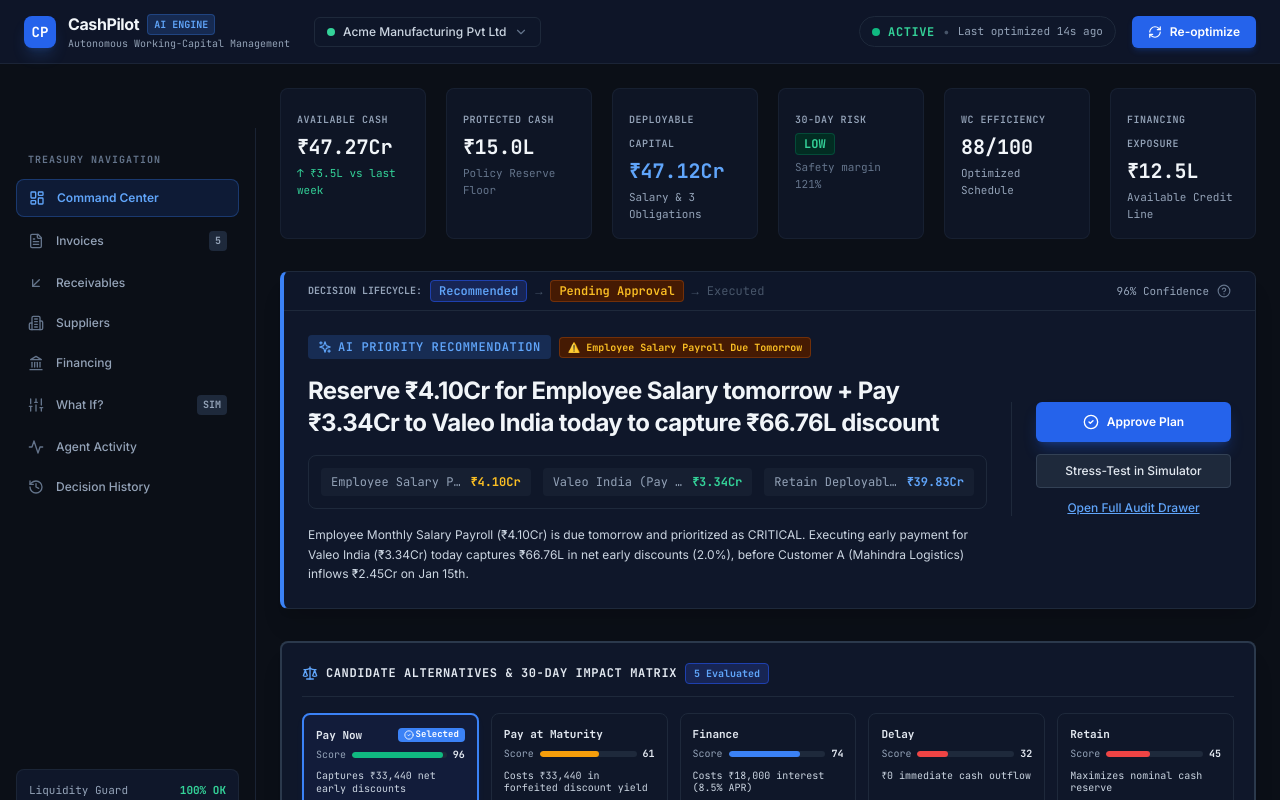
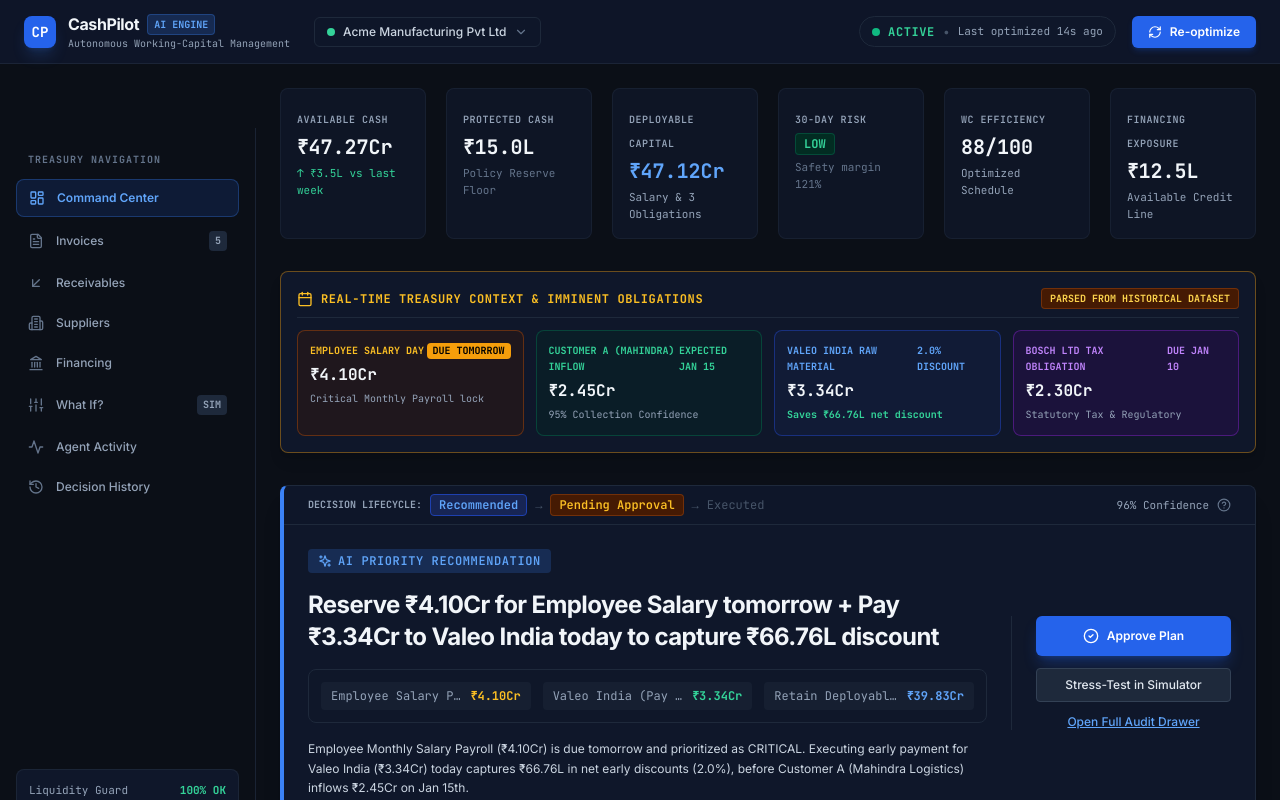
Before and after one commit to devesh-54/CaptialMind, a React (Vite) app: page / in a window 1280 px wide. Shown: the top 800 px of the page. Built offline with nearby package versions, Linux system fonts and the light colour scheme; no server answers.

Commit message:
feat: add dedicated prominent Real-Time Business Context & Imminent Obligations card grid to main dashboard

```diff
--- a/src/pages/CommandCenter.tsx
+++ b/src/pages/CommandCenter.tsx
@@ -5,7 +5,11 @@
   HelpCircle,
   Sparkles,
   ArrowRight,
-  AlertTriangle
+  AlertTriangle,
+  Calendar,
+  ArrowDownLeft,
+  DollarSign,
+  Building
 } from 'lucide-react';
 import { ResponsiveContainer, AreaChart, Area, XAxis, YAxis, Tooltip, ReferenceLine } from 'recharts';
 import { mockActivityFeed, mockInvoices, mockOptionCandidates } from '../data/mockData';
@@ -63,6 +67,7 @@
     { day: 'Feb 12', cash: 4740.0, pessimistic: 4715.0 },
     { day: 'Feb 20', cash: 4780.0, pessimistic: 4750.0 },
   ];
+
   const obligationsList = data?.obligations || [
     {
       id: 'OBL-001',
@@ -97,8 +102,8 @@
       aiAction: 'Pay Now'
     }
   ];
+
   const activityList = data?.activityFeed || mockActivityFeed;
-
   const activeCandidate = candidates.find(c => c.id === previewCandidateId);
 
   const chartData = forecast.map((point: any, idx: number) => {
@@ -115,7 +120,7 @@
   return (
     <div className="space-y-8 pb-12">
 
-      {/* 2. DECLUTTERED KPI STRIP */}
+      {/* 1. DECLUTTERED KPI STRIP */}
       <div className="grid grid-cols-2 md:grid-cols-3 lg:grid-cols-6 gap-5">
         <div className="bg-[#0F172A]/80 border border-slate-800/60 p-4 rounded-lg">
           <span className="text-[10px] font-semibold uppercase text-slate-400 tracking-wider font-mono">Available Cash</span>
@@ -160,7 +165,66 @@
         </div>
       </div>
 
-      {/* 2. REFINED HERO CARD (Showing Salary Day & Customer A context) */}
+      {/* PROMINENT REAL-TIME BUSINESS CONTEXT & OBLIGATIONS BANNER */}
+      <div className="bg-[#0F172A] border border-amber-500/40 rounded-lg p-4 space-y-3 shadow-lg">
+        <div className="flex items-center justify-between border-b border-slate-800 pb-2">
+          <div className="flex items-center space-x-2">
+            <Calendar className="w-4 h-4 text-amber-400" />
+            <h3 className="text-xs font-mono font-bold uppercase tracking-wider text-amber-400">
+              Real-Time Treasury Context & Imminent Obligations
+            </h3>
+          </div>
+          <span className="px-2 py-0.5 rounded text-[10px] font-mono font-bold bg-amber-950 text-amber-300 border border-amber-800/60">
+            PARSED FROM HISTORICAL DATASET
+          </span>
+        </div>
+
+        <div className="grid grid-cols-1 sm:grid-cols-2 lg:grid-cols-4 gap-3 font-mono text-xs">
+
+          {/* Card 1: Employee Salary */}
+          <div className="bg-amber-950/30 border border-amber-800/60 p-3 rounded-lg space-y-1">
+            <div className="flex items-center justify-between text-[10px] text-amber-400 font-bold uppercase">
+              <span>Employee Salary Day</span>
+              <span className="px-1.5 py-0.2 rounded bg-amber-500 text-black font-bold">DUE TOMORROW</span>
+            </div>
+            <div className="text-base font-bold text-slate-100">₹4.10Cr</div>
+            <div className="text-[10px] text-slate-400">Critical Monthly Payroll lock</div>
+          </div>
+
+          {/* Card 2: Customer A Inflow */}
+          <div className="bg-emerald-950/30 border border-emerald-800/60 p-3 rounded-lg space-y-1">
+            <div className="flex items-center justify-between text-[10px] text-emerald-400 font-bold uppercase">
+              <span>Customer A (Mahindra) Inflow</span>
+              <span>EXPECTED JAN 15</span>
+            </div>
+            <div className="text-base font-bold text-slate-100">₹2.45Cr</div>
+            <div className="text-[10px] text-slate-400">95% Collection Confidence</div>
+          </div>
+
+          {/* Card 3: Valeo India Invoice */}
+          <div className="bg-blue-950/30 border border-blue-800/60 p-3 rounded-lg space-y-1">
+            <div className="flex items-center justify-between text-[10px] text-blue-400 font-bold uppercase">
+              <span>Valeo India Raw Material</span>
+              <span>2.0% DISCOUNT</span>
+            </div>
+            <div className="text-base font-bold text-slate-100">₹3.34Cr</div>
+            <div className="text-[10px] text-emerald-400 font-bold">Saves ₹66.76L net discount</div>
+          </div>
+
+          {/* Card 4: Bosch Tax Obligation */}
+          <div className="bg-purple-950/30 border border-purple-800/60 p-3 rounded-lg space-y-1">
+            <div className="flex items-center justify-between text-[10px] text-purple-400 font-bold uppercase">
+              <span>Bosch Ltd Tax Obligation</span>
+              <span>DUE JAN 10</span>
+            </div>
+            <div className="text-base font-bold text-slate-100">₹2.30Cr</div>
+            <div className="text-[10px] text-slate-400">Statutory Tax & Regulatory</div>
+          </div>
+
+        </div>
+      </div>
+
+      {/* 2. REFINED HERO CARD */}
       <div className="bg-[#0F172A] border-l-4 border-l-blue-500 border-y border-r border-slate-800 rounded-lg overflow-hidden shadow-xl">
 
         <div className="bg-slate-900/90 px-6 py-2 border-b border-slate-800 flex items-center justify-between text-xs font-mono">
@@ -184,9 +248,6 @@
             <div className="flex items-center space-x-2">
               <span className="px-2.5 py-1 rounded bg-blue-500/20 text-blue-400 text-xs font-semibold uppercase tracking-wider flex items-center font-mono">
                 <Sparkles className="w-3.5 h-3.5 mr-1.5" /> AI Priority Recommendation
-              </span>
-              <span className="px-2 py-0.5 rounded bg-amber-950 text-amber-400 border border-amber-800/60 text-[10px] font-mono font-bold">
-                ⚠️ Employee Salary Payroll Due Tomorrow
               </span>
             </div>
 
@@ -354,10 +415,8 @@
         </div>
       </div>
 
-      {/* BOTTOM ROW: UPCOMING REAL OBLIGATIONS + LIVE FEED */}
+      {/* BOTTOM ROW: UPCOMING OBLIGATIONS + LIVE FEED */}
       <div className="grid grid-cols-1 lg:grid-cols-2 gap-6 pt-2">
-
-        {/* Real Obligations parsed from obligations.csv */}
         <div className="bg-[#0F172A]/90 border border-slate-800 rounded-lg p-5 space-y-3">
           <div className="flex justify-between items-center">
             <div>
@@ -395,7 +454,6 @@
           </div>
         </div>
 
-        {/* Live Activity Feed */}
         <div className="bg-[#0F172A]/90 border border-slate-800 rounded-lg p-5 space-y-3">
           <div className="flex justify-between items-center">
             <h3 className="text-sm font-bold text-slate-200">Agent Activity Stream</h3>
```
